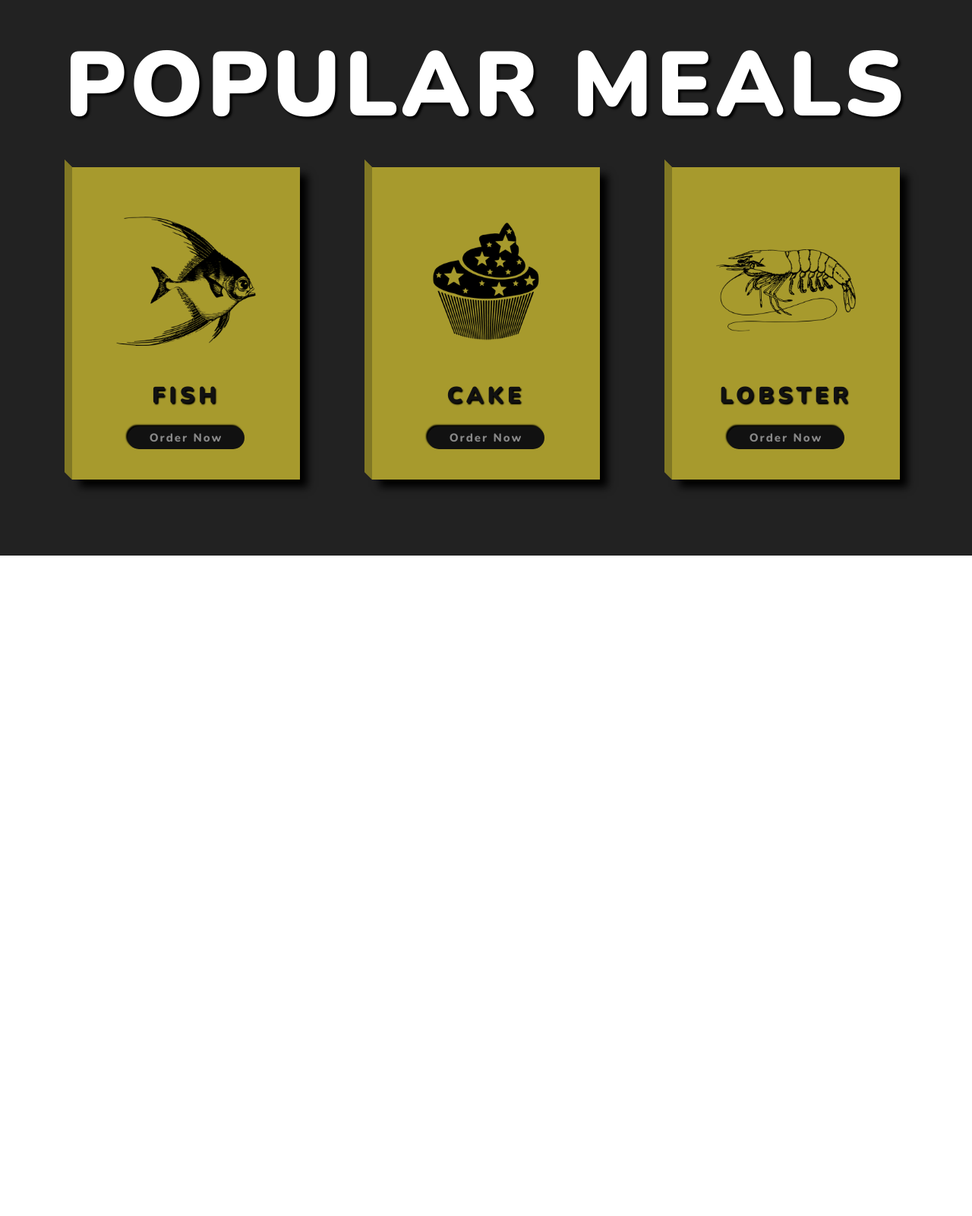
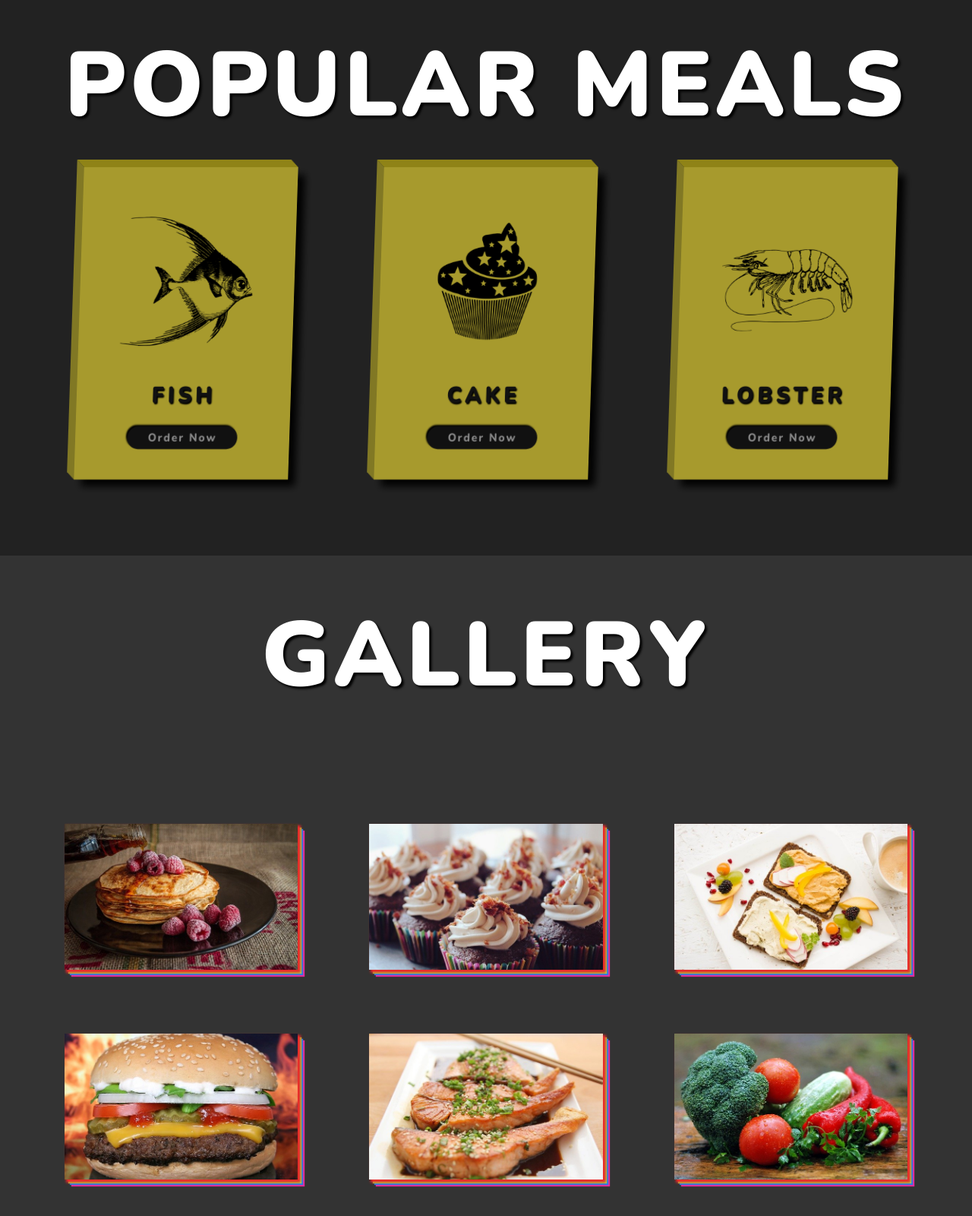
Before and after one commit to sanjayguwaju/sgFoodWebsite, a plain HTML site: page index.html in a window 1280 px wide. Shown: the part 869-2469 px from the top of the page at 76% size. Before the commit the page ends 1600 px from the top, so only its background shows below. Drawn offline with nearby package versions, Linux system fonts and the light colour scheme.

Commit message:
Section 3 is added with Gallery

```diff
--- a/index.html
+++ b/index.html
@@ -51,6 +51,43 @@
             </div>
         </section>
         <!-- End of Section 2 -->
+        <!-- Section 3 -->
+        <section class="section-3">
+            <h1 class="section-heading">Gallery</h1>
+            <div class="gallery">
+                <a href="" class="gallery-link" title="Order now">
+                    <img src="images/gallery-img-1.jpg" alt="" class="food-img">
+                    <h3 class="food-name">Pancakes</h3>
+                    <p class="food-description">Lorem ipsum dolor sit, amet consectetur adipisicing elit. Optio, commodi dolorum eaque quasi autem odit?</p>
+                </a>
+                <a href="" class="gallery-link" title="Order now">
+                    <img src="images/gallery-img-2.jpg" alt="" class="food-img">
+                    <h3 class="food-name">Cupcakes</h3>
+                    <p class="food-description">Lorem ipsum dolor sit, amet consectetur adipisicing elit. Optio, commodi dolorum eaque quasi autem odit?</p>
+                </a>
+                <a href="" class="gallery-link" title="Order now">
+                    <img src="images/gallery-img-3.jpg" alt="" class="food-img">
+                    <h3 class="food-name">Hummus</h3>
+                    <p class="food-description">Lorem ipsum dolor sit, amet consectetur adipisicing elit. Optio, commodi dolorum eaque quasi autem odit?</p>
+                </a>
+                <a href="" class="gallery-link" title="Order now">
+                    <img src="images/gallery-img-4.jpg" alt="" class="food-img">
+                    <h3 class="food-name">Hamburger</h3>
+                    <p class="food-description">Lorem ipsum dolor sit, amet consectetur adipisicing elit. Optio, commodi dolorum eaque quasi autem odit?</p>
+                </a>
+                <a href="" class="gallery-link" title="Order now">
+                    <img src="images/gallery-img-5.jpg" alt="" class="food-img">
+                    <h3 class="food-name">Salmon</h3>
+                    <p class="food-description">Lorem ipsum dolor sit, amet consectetur adipisicing elit. Optio, commodi dolorum eaque quasi autem odit?</p>
+                </a>
+                <a href="" class="gallery-link" title="Order now">
+                    <img src="images/gallery-img-6.jpg" alt="" class="food-img">
+                    <h3 class="food-name">Vegetable</h3>
+                    <p class="food-description">Lorem ipsum dolor sit, amet consectetur adipisicing elit. Optio, commodi dolorum eaque quasi autem odit?</p>
+                </a>
+            </div>
+        </section>
+        <!-- End of Section 3 -->
     </div>
     <script src="script.js"></script>
 </body>
--- a/style.css
+++ b/style.css
@@ -73,8 +73,13 @@ html {
   align-items: center;
   box-shadow: 1rem 1rem 1rem #000;
   position: relative;
+  transform: rotateY(20deg) skewX(-2deg);
+  transition: transform 0.5s, box-shadow 0.5s;
 }
-
+.card:hover {
+  transform: rotateY(20deg) skewX(-2deg) translateY(-3rem);
+  box-shadow: 2rem 2rem 2rem #000;
+}
 .card::before {
   content: "";
   height: 100%;
@@ -88,15 +93,16 @@ html {
 }
 .card::after {
   content: "";
-  height: 100%;
-  width: 1rem;
-  background-color: #817824;
+  height: 1rem;
+  width: 100%;
+  background-color: #8f8317;
   position: absolute;
-  top: 0;
-  left: -1rem;
-  transform: skewY(45deg);
-  transform-origin: right;
+  top: -1rem;
+  left: 0;
+  transform: skewX(45deg);
+  transform-origin: bottom;
 }
+
 .card-img {
   width: 100%;
 }
@@ -126,3 +132,108 @@ html {
   box-shadow: -0.2rem -0.2rem 0.2rem #000;
 }
 /* End of Section-2 */
+
+/* Section-3 */
+.section-3 {
+  background-color: #333;
+  padding: 5rem 0;
+}
+
+.gallery {
+  display: flex;
+  flex-wrap: wrap;
+  align-items: center;
+  justify-content: space-evenly;
+  margin-top: 10rem;
+}
+.gallery-link {
+  position: relative;
+  margin: 4rem 1rem;
+}
+
+.gallery-link::before {
+  content: "";
+  position: absolute;
+  top: 2vw;
+  left: 80%;
+  width: 0.2rem;
+  height: 0;
+  background-color: #fff;
+  z-index: 10;
+  transition: height 0.5s;
+}
+
+.gallery-link:hover::before {
+  height: 80%;
+}
+
+.gallery-link::after {
+  content: "";
+  position: absolute;
+  top: 30%;
+  left: 2rem;
+  width: 0;
+  height: 0.2rem;
+  background-color: #fff;
+  transition: width 0.5s;
+}
+.gallery-link:hover::after {
+  width: 90%;
+}
+.food-img {
+  width: 24vw;
+  height: 15vw;
+  object-fit: cover;
+  box-shadow: 0.3rem 0.3rem 0.3rem 0.1rem #e92929, 0.5rem 0.5rem 0.1rem #a2e946,
+    0.7rem 0.7rem 0.1rem #297ce9, 0.9rem 0.9rem 0.1rem #e92999;
+  transition: all 0.5s;
+}
+
+.gallery-link:hover .food-img {
+  box-shadow: 1rem 1rem 0.1rem #e92929, 2rem 2rem 0.1rem #a2e946,
+    3rem 3rem 0.1rem #297ce9, 4rem 4rem 0.1rem #e92999;
+  filter: blur(0.5rem);
+  opacity: 0.5s;
+  transform: scale(1.1);
+}
+
+.food-name {
+  position: absolute;
+  top: 3rem;
+  left: 3rem;
+  font-size: 2rem;
+  font-weight: 700;
+  text-transform: uppercase;
+  letter-spacing: 0.1rem;
+  color: #yellow;
+  width: 0;
+  overflow: hidden;
+  transition: width 0.3s;
+}
+
+.gallery-link:hover .food-name {
+  width: 100%;
+  transition: width 1.5s 0.5s;
+}
+
+.food-description {
+  position: absolute;
+  bottom: 3vw;
+  left: 2rem;
+  width: 70%;
+  font-size: 1.5rem;
+  font-weight: 300;
+  letter-spacing: 0.1rem;
+  text-transform: uppercase;
+  color: #fff;
+  opacity: 0;
+  visibility: hidden;
+  transition: opacity 0.3s;
+}
+
+.gallery-link:hover .food-description {
+  opacity: 1;
+  visibility: visible;
+  transition: opacity 1s 1s;
+}
+/* End of Section-3 */
```
